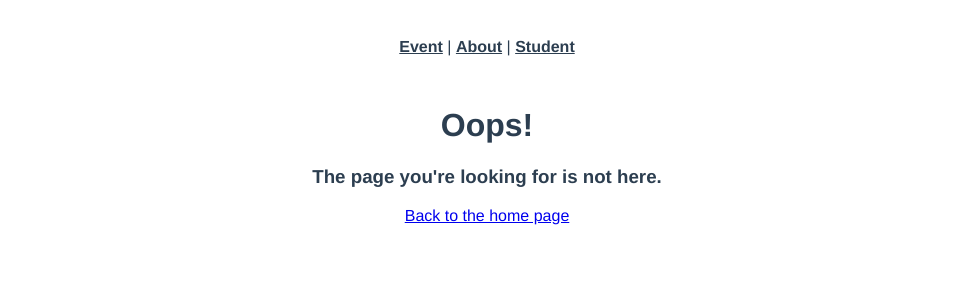
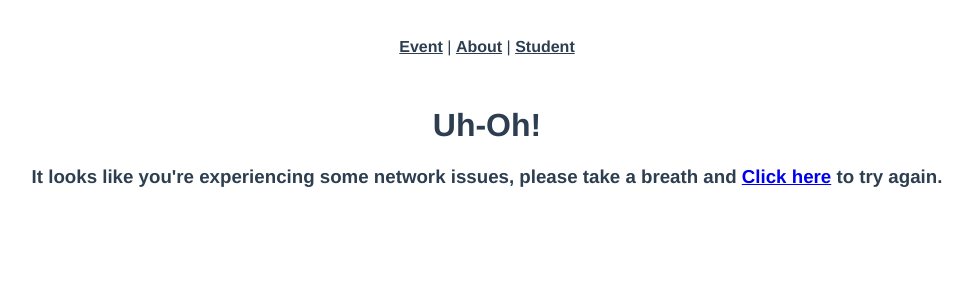
Before and after one commit to ApiLies/331-Lab02-Vue-Vite-Implementation, a Vue app: page /network-error in a window 1280 px wide. Shown: the top 300 px of the page, without its empty margins (153-1126 px from the left). Built offline with nearby package versions, Linux system fonts and the light colour scheme; the HTML template or start-up script is replaced by a standard one.

Commit message:
Lab 3 Checkpoint 5.2
Handle Network error

```diff
--- a/src/router/index.ts
+++ b/src/router/index.ts
@@ -7,6 +7,7 @@
 import EventLayoutView from '@/views/event/LayoutView.vue'
 import StudentListView from '@/views/StudentListView.vue'
 import NotFoundView from '@/views/NotFoundView.vue'
+import NetworkErrorView from '@/views/NetworkErrorView.vue'
 
 const router = createRouter({
   history: createWebHistory(import.meta.env.BASE_URL),
@@ -49,6 +50,11 @@
       component: AboutView,
     },
     {
+      path: '/network-error',
+      name: 'network-error-view',
+      component: NetworkErrorView,
+    },
+    {
       path: '/404/:resource',
       name: '404-resource-view',
       component: NotFoundView,
--- /dev/null
+++ b/src/views/NetworkErrorView.vue
@@ -0,0 +1,10 @@
+<template>
+  <div class="networkError">
+    <h1>Uh-Oh!</h1>
+
+    <h3>
+      It looks like you're experiencing some network issues, please take a breath and
+      <a href="#" @click="$router.go(-1)">Click here</a> to try again.
+    </h3>
+  </div>
+</template>
--- a/src/views/event/LayoutView.vue
+++ b/src/views/event/LayoutView.vue
@@ -18,11 +18,15 @@
     .then((response) => {
       event.value = response.data
     })
-    .catch(() => {
-      router.push({
-        name: '404-resource-view',
-        params: { resource: 'event' },
-      })
+    .catch((error) => {
+      if (error.respose && error.response.status === 404) {
+        router.push({
+          name: '404-resource-view',
+          params: { resource: 'event' },
+        })
+      } else {
+        router.push({ name: 'network-error-view' })
+      }
     })
 })
 </script>
```
